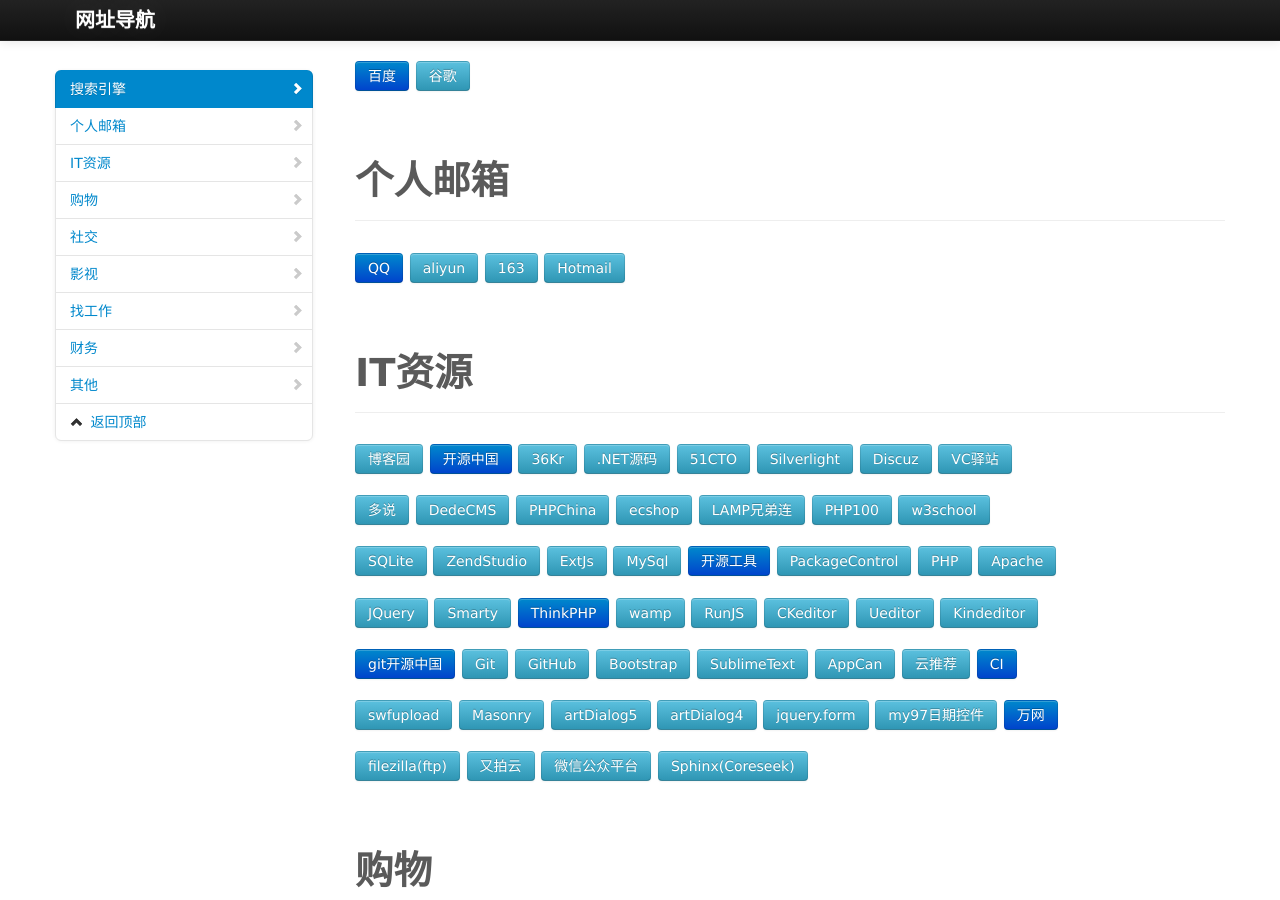
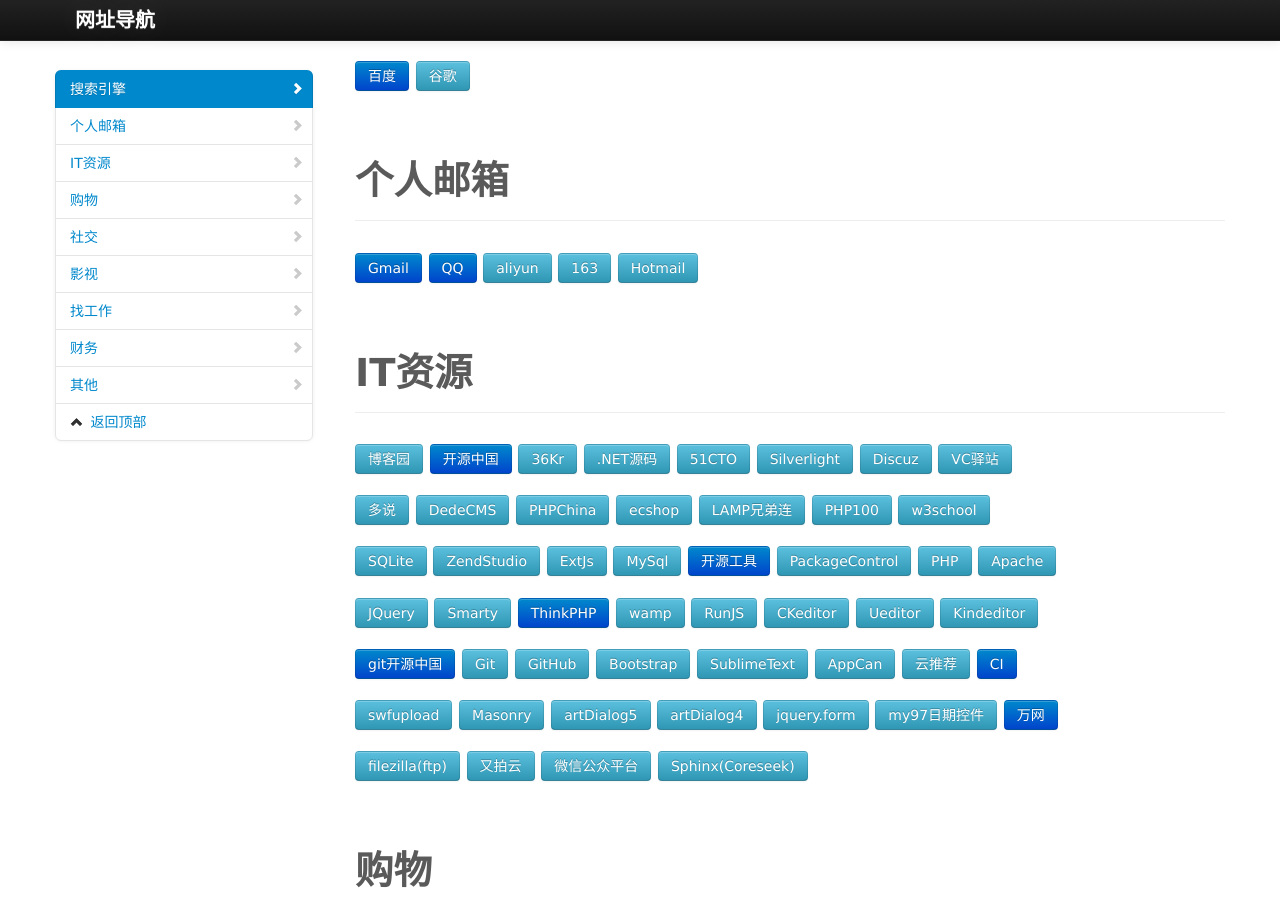
Before and after one commit to zer0131/zer0131.github.io, a Jekyll site: the page bookmark/index.html, which Jekyll copies as it is, in a window 1280 px wide and 900 px high, scrolled down 331 px. Built offline with Jekyll 4.4.1, drawn with Linux system fonts in a browser that asks for light colours.

Commit message:
add new url 2

```diff
--- a/bookmark/index.html
+++ b/bookmark/index.html
@@ -133,6 +133,7 @@
                         <h1>个人邮箱</h1>
                     </div>
                     <p class="lead">
+                        <a class="btn btn-primary" href="https://mail.google.com/mail/u/0/?tab=rm&ogbl#inbox" target="_blank">Gmail</a>
                         <a class="btn btn-primary" href="https://mail.qq.com/cgi-bin/loginpage?lang=zh_CN" target="_blank">QQ</a>
                         <a class="btn btn-info" href="https://mail.aliyun.com/alimail/auth/login" target="_blank">aliyun</a>
                         <a class="btn btn-info" href="http://mail.163.com" target="_blank">163</a>
```
